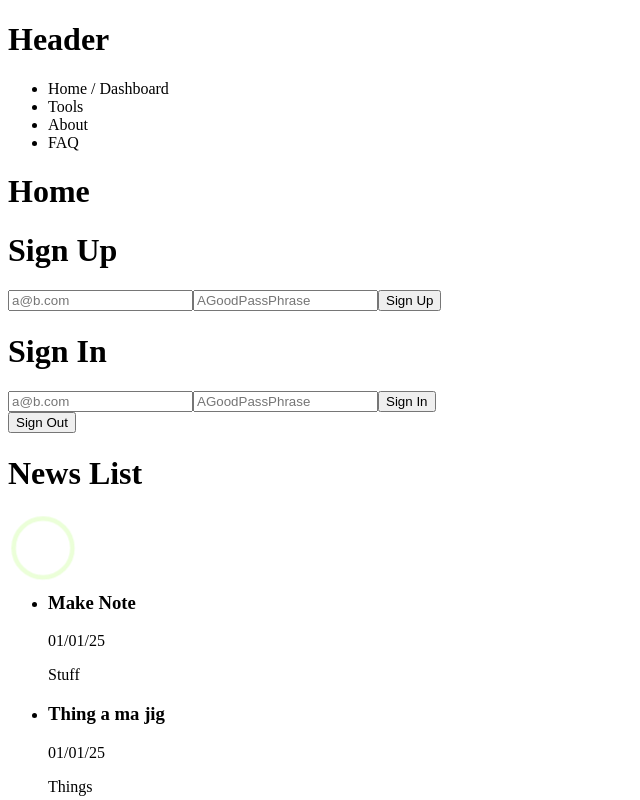
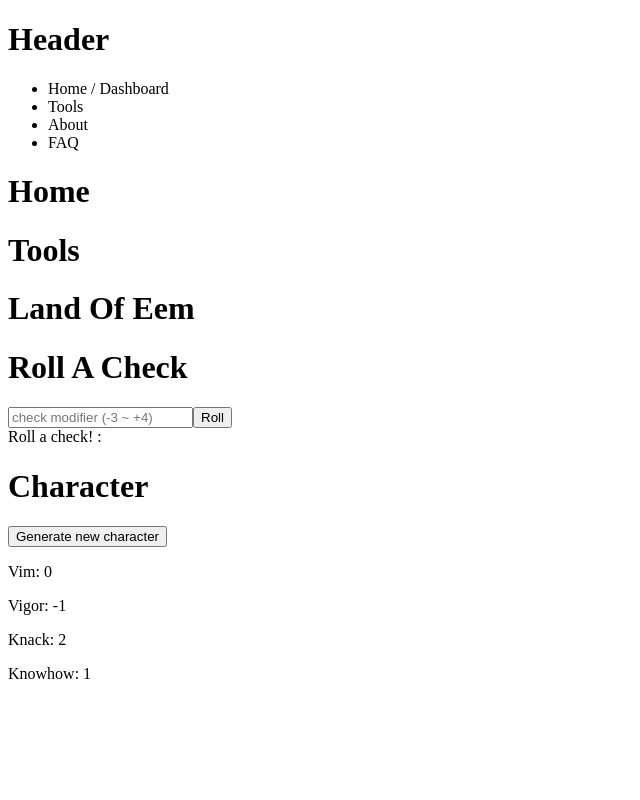
Before and after one commit to aneylon/HiveMind-Two, a React (Vite) app: page / in a window 1280 px wide. Shown: the top 800 px of the page, without its empty margins (0-640 px from the left). Built offline with nearby package versions, Linux system fonts and the light colour scheme; data requests are answered from the project's data file.

Commit message:
Add roll check. Update character creation.

```diff
--- a/src/components/Home/Home.jsx
+++ b/src/components/Home/Home.jsx
@@ -25,13 +25,13 @@ export const Home = () => {
   return (
     <>
       <h1>Home</h1>
-      <SignUp />
+      <Tools />
+      {/* <SignUp />
       <SignIn />
       <SignOut />
       <NewsList />
-      <Tools />
       <About />
-      <FAQ />
+      <FAQ /> */}
     </>
   );
 };
--- a/src/components/LandOfEem/Actions.js
+++ b/src/components/LandOfEem/Actions.js
@@ -21,24 +21,26 @@ function RollDisadvantage(DiceSize) {
 }
 
 function Check(modifier) {
-  if (modifier === null || modifier === undefined) modifier = 0;
+  if (modifier === null || modifier === undefined || isNaN(modifier))
+    modifier = 0;
   if (modifier < -3) modifier = -3;
   if (modifier > 4) modifier = 4;
-  let roll = randomMax(12) + modifier;
-  let result = { number: roll };
-  if (roll === 1 || roll === 2) {
+  let roll = randomMax(12);
+  let total = roll + modifier;
+  let result = { number: total, modifier, breakOut: `${roll} + ${modifier}` };
+  if (total === 1 || total === 2) {
     return { ...result, description: "Complete Failure" };
   }
-  if (roll >= 3 && roll <= 5) {
+  if (total >= 3 && total <= 5) {
     return { ...result, description: "Failure with a plus" };
   }
-  if (roll >= 6 && roll <= 8) {
+  if (total >= 6 && total <= 8) {
     return { ...result, description: "Success with a twist" };
   }
-  if (roll >= 9 && roll <= 11) {
+  if (total >= 9 && total <= 11) {
     return { ...result, description: "Success" };
   }
-  if (roll >= 12) {
+  if (total >= 12) {
     return { ...result, description: "Complete Success" };
   }
 }
--- a/src/components/LandOfEem/EemCharacter.jsx
+++ b/src/components/LandOfEem/EemCharacter.jsx
@@ -1,16 +1,21 @@
-import { useEffect } from "react";
+import { useEffect, useState } from "react";
 import { ShuffleArray } from "../Random/RandomUtilities";
 
 export const EemCharacter = () => {
+  let [results, setResults] = useState(null);
   const modifiers = [2, 1, 0, -1];
   useEffect(() => {
     generateCharacter();
   }, []);
   const generateCharacter = () => {
-    console.log("Make a character.");
-    // shuffle modifiers
     let shuffledModifiers = ShuffleArray(modifiers);
-    console.log(shuffledModifiers);
+    let attributes = {
+      Vim: shuffledModifiers[0],
+      Vigor: shuffledModifiers[1],
+      Knack: shuffledModifiers[2],
+      Knowhow: shuffledModifiers[3],
+    };
+    setResults(attributes);
   };
   return (
     <div>
@@ -18,6 +23,14 @@ export const EemCharacter = () => {
       <button onClick={() => generateCharacter()}>
         Generate new character
       </button>
+      {results !== null && (
+        <div>
+          <p>Vim: {results["Vim"]}</p>
+          <p>Vigor: {results["Vigor"]}</p>
+          <p>Knack: {results["Knack"]}</p>
+          <p>Knowhow: {results["Knowhow"]}</p>
+        </div>
+      )}
     </div>
   );
 };
--- a/src/components/LandOfEem/LandOfEem.jsx
+++ b/src/components/LandOfEem/LandOfEem.jsx
@@ -1,11 +1,12 @@
 import { Check, Roll, RollAdvantage, RollDisadvantage } from "./Actions";
 import { EemCharacter } from "./EemCharacter";
+import { RollACheck } from "./RollACheck";
 
 export const LandOfEem = () => {
   return (
     <div>
       <h1>Land Of Eem</h1>
-      <button onClick={() => console.log(Check())}>Click it</button>
+      <RollACheck />
       <EemCharacter />
     </div>
   );
--- /dev/null
+++ b/src/components/LandOfEem/RollACheck.jsx
@@ -0,0 +1,41 @@
+import { useState } from "react";
+import { Check } from "./Actions";
+
+export const RollACheck = () => {
+  const [rollResult, setRollResult] = useState({
+    number: 0,
+    description: "Roll a check!",
+  });
+  const check = (data) => {
+    let modifier = parseInt(data.get("modifier"));
+
+    if (isNaN(modifier)) {
+      modifier = 0;
+    }
+    let result = Check(modifier);
+    setRollResult(result);
+  };
+  return (
+    <div>
+      <h1>Roll A Check</h1>
+      <form action={check}>
+        <input
+          id="modifier"
+          name="modifier"
+          type="number"
+          placeholder="check modifier (-3 ~ +4)"
+        />
+        <button type="submit">Roll</button>
+      </form>
+      <div>
+        <span>{rollResult.description} : </span>
+        {rollResult.number !== 0 && (
+          <>
+            <span>{rollResult.number}</span>{" "}
+            {rollResult.modifier !== 0 && <span>({rollResult.breakOut})</span>}
+          </>
+        )}
+      </div>
+    </div>
+  );
+};
--- a/src/components/Tools/Tools.jsx
+++ b/src/components/Tools/Tools.jsx
@@ -8,7 +8,7 @@ export const Tools = () => {
   return (
     <div>
       <h1>Tools</h1>
-      <Terminal />
+      {/* <Terminal />
       <ToDo />
       <EnforcerNames />
       <Note
@@ -18,7 +18,7 @@ export const Tools = () => {
           title: "Make Note",
           save: (id, note) => console.log({ id, note }),
         }}
-      />
+      /> */}
       <LandOfEem />
     </div>
   );
```
